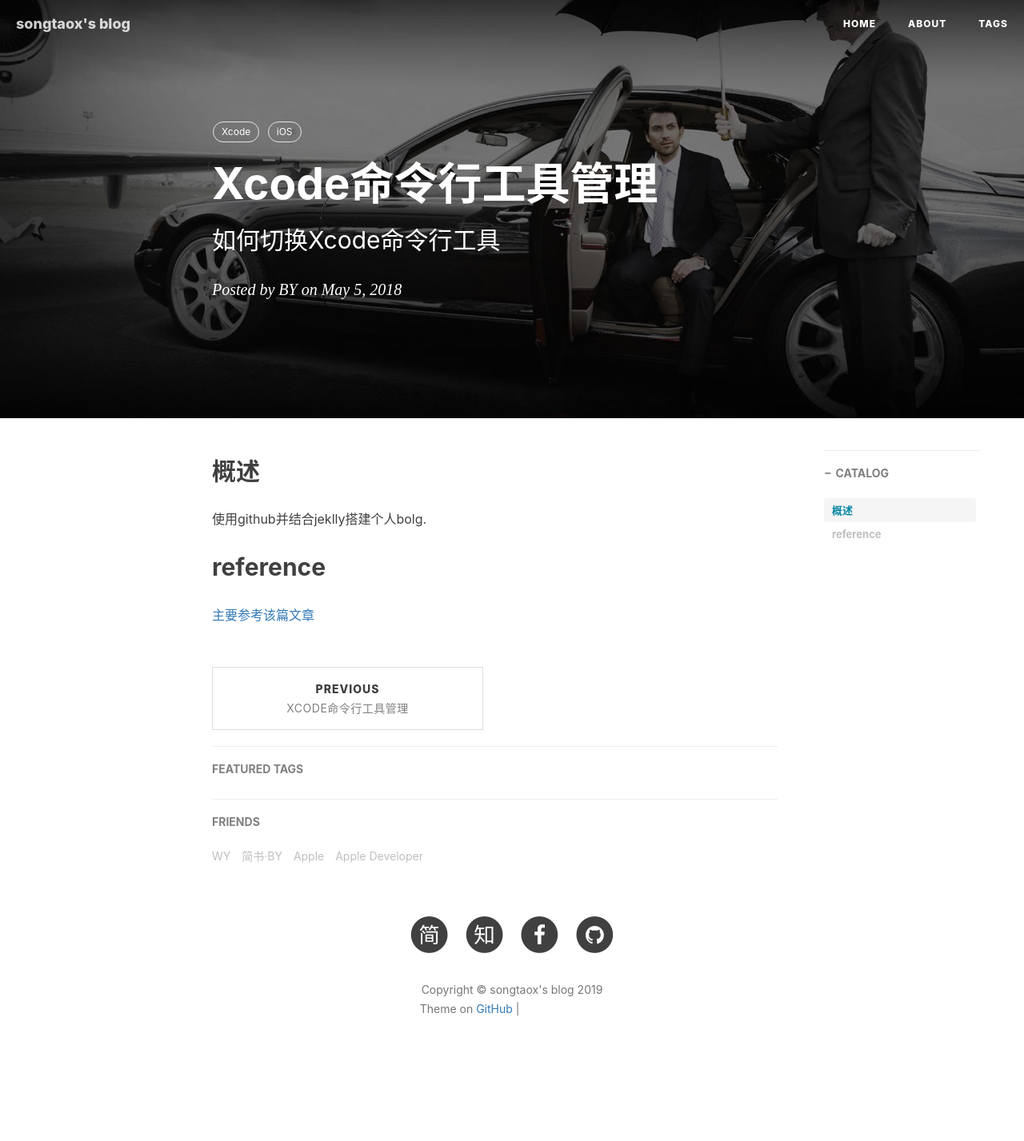
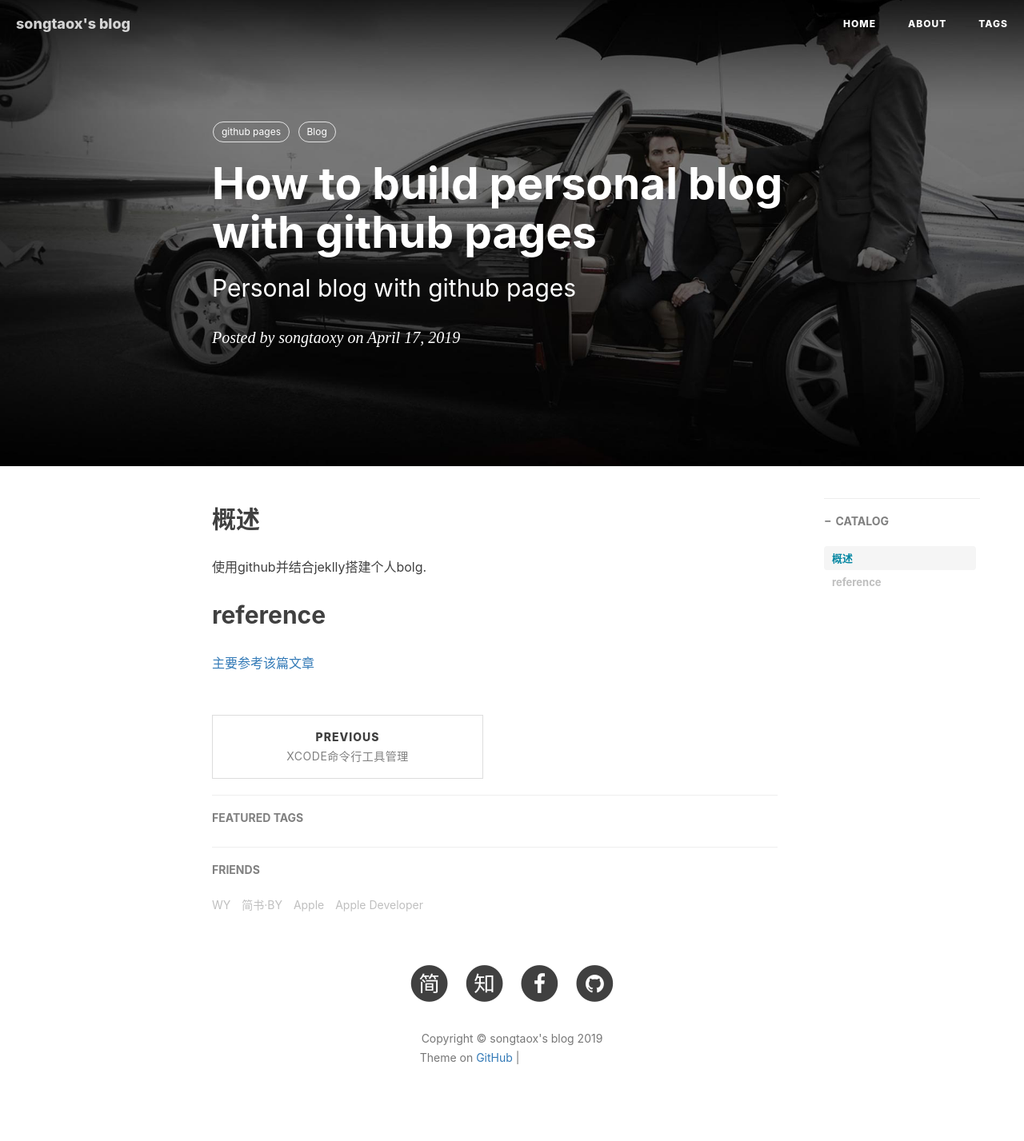
Before and after one commit to songtaoxy/songtaoxy.github.io, a Jekyll site: the page built from _posts/2019-04-17-How to build personal blog with github pages.md, in a window 1280 px wide. Shown: the whole page at 80% size. Built offline with Jekyll 4.4.1, drawn with Linux system fonts in a browser that asks for light colours; nearby versions of some CDN libraries; comment, search, counter and statistics services are not loaded; before the commit the page ends 1366 px from its top, so only the background shows below that; grey boxes are pictures that could not be loaded.

Commit message:
Update 2019-04-17-How to build personal blog with github pages.md

```diff
--- a/_posts/2019-04-17-How to build personal blog with github pages.md
+++ b/_posts/2019-04-17-How to build personal blog with github pages.md
@@ -1,14 +1,14 @@
 ---
 layout:     post
-title:      Xcode命令行工具管理
-subtitle:   如何切换Xcode命令行工具
-date:       2018-05-05
-author:     BY
+title:      How to build personal blog with github pages
+subtitle:   Personal blog with github pages
+date:       2019-04-17
+author:     songtaoxy
 header-img: img/post-bg-kuaidi.jpg
 catalog: true
 tags:
-    - Xcode
-    - iOS
+    - github pages
+    - Blog
 ---
 
 ## 概述
```
